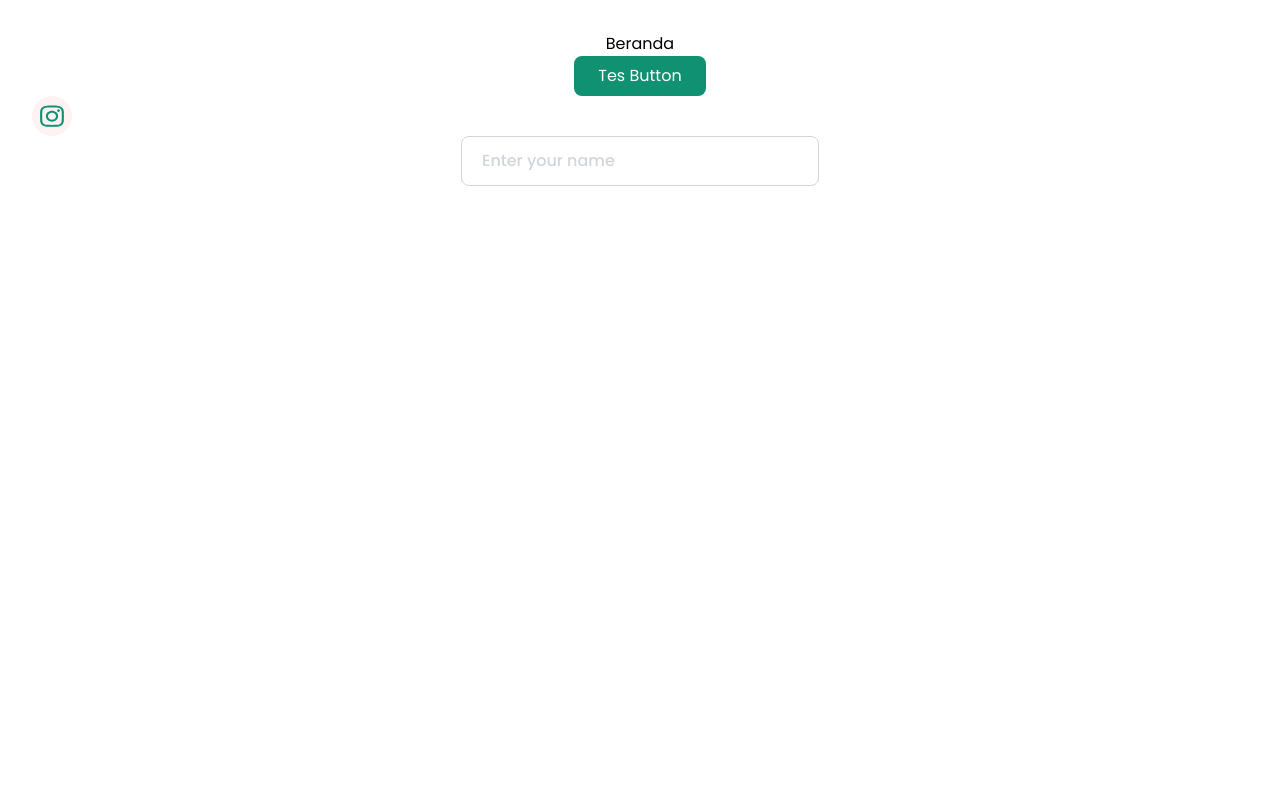
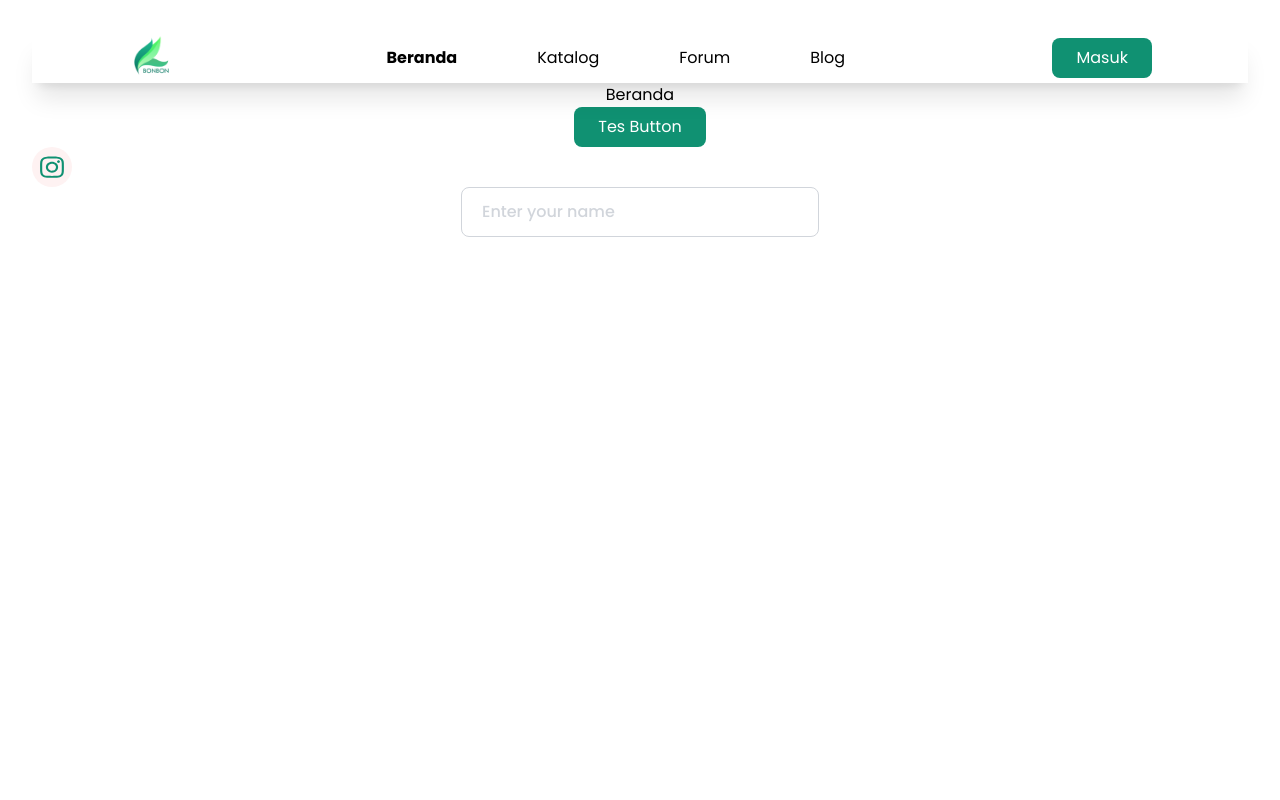
Before and after one commit to bilabror/bdg-florist, a React (Vite) app: page / in a window 1280 px wide. Shown: the top 800 px of the page. Built offline with nearby package versions, Linux system fonts and the light colour scheme; the HTML template or start-up script is replaced by a standard one.

Commit message:
Feat: Navbar and footer templates

```diff
--- a/src/index.css
+++ b/src/index.css
@@ -2,3 +2,9 @@
 @tailwind base;
 @tailwind components;
 @tailwind utilities;
+
+#root {
+    margin: 0px;
+    max-width: 100%;
+    padding: 0px;
+}
--- a/src/pages/Beranda/index.jsx
+++ b/src/pages/Beranda/index.jsx
@@ -2,14 +2,19 @@ import Button from "../../Components/Form/Button.jsx";
 import IconCircle from "../../Components/IconCircle.jsx";
 import akarsIcon from "../../assets/icons/akar-icons_instagram-fill.svg"
 import Input from "../../Components/Form/Input.jsx";
+import Template from "../Templates/index.jsx";
 
-export default function Beranda() {
+function Beranda() {
   return (
     <>
-      <h1>Beranda</h1>
-        <Button>Tes Button</Button>
-        <IconCircle src={akarsIcon} className="!bg-red-50"></IconCircle>
-      <Input />
+      <Template>
+        <h1>Beranda</h1>
+          <Button>Tes Button</Button>
+          <IconCircle src={akarsIcon} className="!bg-red-50"></IconCircle>
+        <Input />
+      </Template>
     </>
   );
 }
+
+export default Beranda;
--- a/src/pages/Blog/index.jsx
+++ b/src/pages/Blog/index.jsx
@@ -1,7 +1,11 @@
+import Template from "../Templates/index.jsx";
+
 export default function Blog() {
   return (
     <>
-      <h1>Blog</h1>
+      <Template>
+        <h1>Blog</h1>
+      </Template>
     </>
   );
 }
--- a/src/pages/Forum/index.jsx
+++ b/src/pages/Forum/index.jsx
@@ -1,7 +1,11 @@
+import Template from "../Templates/index.jsx";
+
 export default function Forum() {
   return (
     <>
-      <h1>Forum</h1>
+      <Template>
+        <h1>Forum</h1>
+      </Template>
     </>
   );
 }
--- a/src/pages/Katalog/index.jsx
+++ b/src/pages/Katalog/index.jsx
@@ -1,7 +1,11 @@
+import Template from "../Templates/index.jsx";
+
 export default function Katalog() {
   return (
     <>
-      <h1>Katalog</h1>
+      <Template>
+        <h1>Katalog</h1>
+      </Template>
     </>
   );
 }
--- /dev/null
+++ b/src/pages/Templates/footer.jsx
@@ -0,0 +1,13 @@
+import {twMerge} from "tailwind-merge"
+
+function Navbar() {
+    return (
+    <>
+        <div className={twMerge(`flex flex-grow bg-[#129475] items-center w-full px-24 py-5 mb-auto`)}>
+            Ini Footer
+        </div>
+    </>
+    );
+}
+
+export default Navbar;
--- /dev/null
+++ b/src/pages/Templates/header.jsx
@@ -0,0 +1,24 @@
+import bonbon from '../../assets/logo/bonbon.png';
+import Button from "../../Components/Form/Button.jsx";
+import {twMerge} from "tailwind-merge"
+
+let isActive = window.location.pathname;
+
+function Navbar() {
+    return (
+    <>
+        <div className={twMerge(`flex items-center w-full px-24 shadow-xl sticky top-0 bg-white`)}>
+            <img src={bonbon} className={twMerge(`w-[5%]`)}></img>
+            <div className={twMerge(`flex items-center justify-center space-x-20 w-[90%]`)}>
+                <a href='/' className={twMerge(`${isActive == '/' ? 'font-bold' : ''}`)}>Beranda</a>
+                <a href='/katalog' className={twMerge(`${isActive == '/katalog' ? 'font-bold' : ''}`)}>Katalog</a>
+                <a href='/forum' className={twMerge(`${isActive == '/forum' ? 'font-bold' : ''}`)}>Forum</a>
+                <a href='/blog' className={twMerge(`${isActive == '/blog' ? 'font-bold' : ''}`)}>Blog</a>
+            </div>
+            <Button className={twMerge(`w-[10%]`)}>Masuk</Button>
+        </div>
+    </>
+    );
+}
+
+export default Navbar;
--- /dev/null
+++ b/src/pages/Templates/index.jsx
@@ -0,0 +1,17 @@
+import Header from "./header.jsx"
+import Footer from "./footer.jsx"
+import {twMerge} from "tailwind-merge"
+
+function Navbar({ children }) {
+    return (
+    <>
+        <Header></Header>
+        <div className={twMerge(`min-h-screen`)}>
+            {children}
+        </div>
+        <Footer></Footer>
+    </>
+    );
+}
+
+export default Navbar;
```
